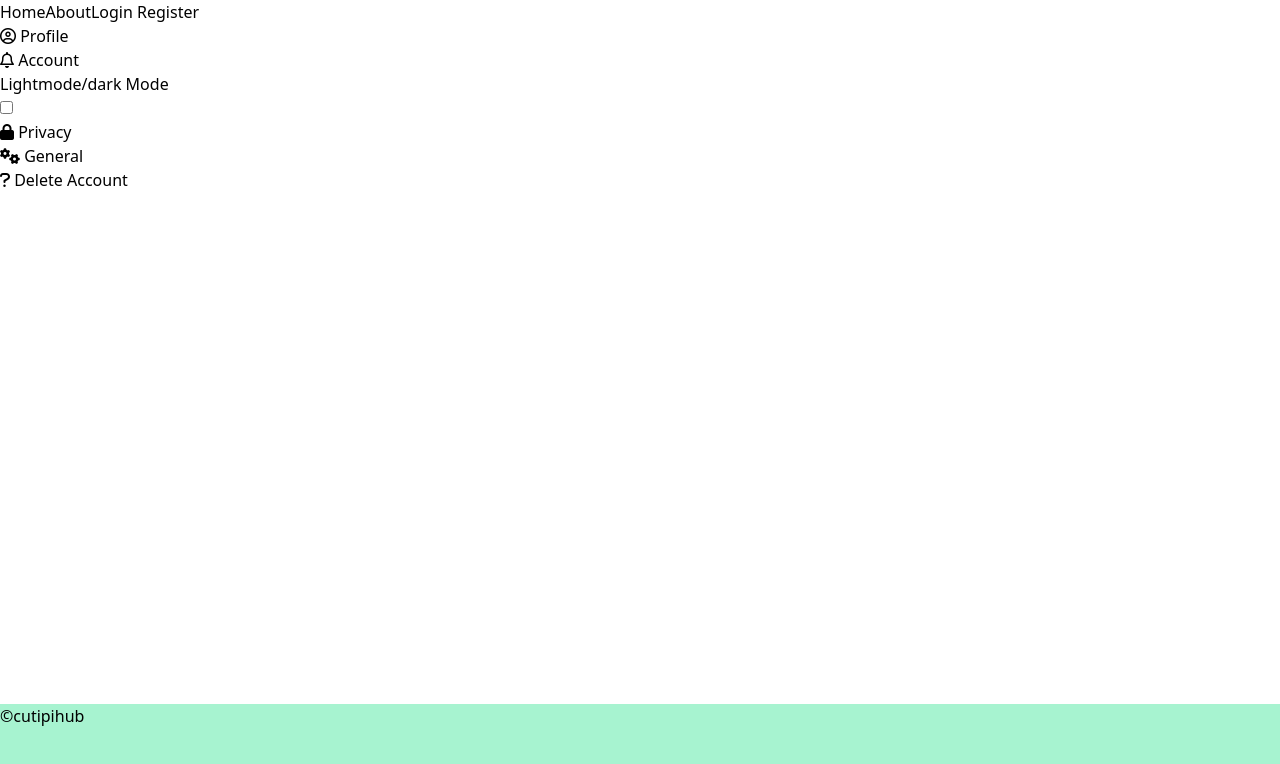
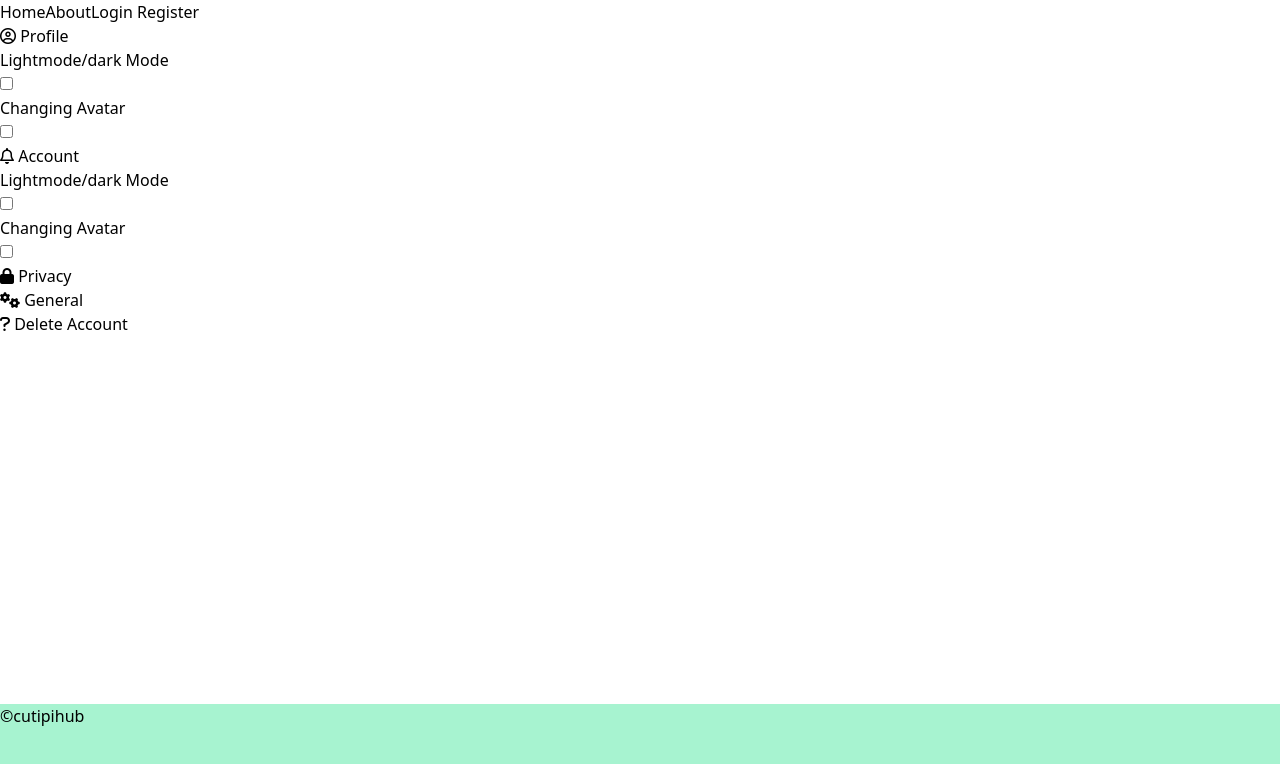
Before and after one commit to u-s-c-l/i-t-t-w-s-d, a React (Create React App) app: page /settings in a window 1280 px wide. Shown: the top 764 px of the page. Built offline with nearby package versions, Linux system fonts and the light colour scheme.

Commit message:
added checkboxes for both account and profile

```diff
--- a/src/pages/Settings/index.js
+++ b/src/pages/Settings/index.js
@@ -5,12 +5,34 @@ const Settings = () => {
     <div className="settings-div">
       <a href="#" className="nav-link">
         <i className="far fa-user-circle"></i> Profile
-        <div className="dropdown"> </div>
+        <div className="dropdown">
+          <div className="setting_name"> Lightmode/dark Mode </div>
+          <input
+            type="checkbox"
+            id="setting_name"
+            name="setting_name"
+            value=" "
+          ></input>
+          <div className="setting_name"> Changing Avatar</div>
+          <input
+            type="checkbox"
+            id="setting_name"
+            name="setting_name"
+            value=" "
+          ></input>
+        </div>
       </a>
       <a href="#" className="nav-link">
         <i className="far fa-bell"></i> Account
         <div className="dropdown">
-          <div className="setting_name"> Lightmode/dark Mode</div>
+          <div className="setting_name"> Lightmode/dark Mode </div>
+          <input
+            type="checkbox"
+            id="setting_name"
+            name="setting_name"
+            value=" "
+          ></input>
+          <div className="setting_name"> Changing Avatar</div>
           <input
             type="checkbox"
             id="setting_name"
```
